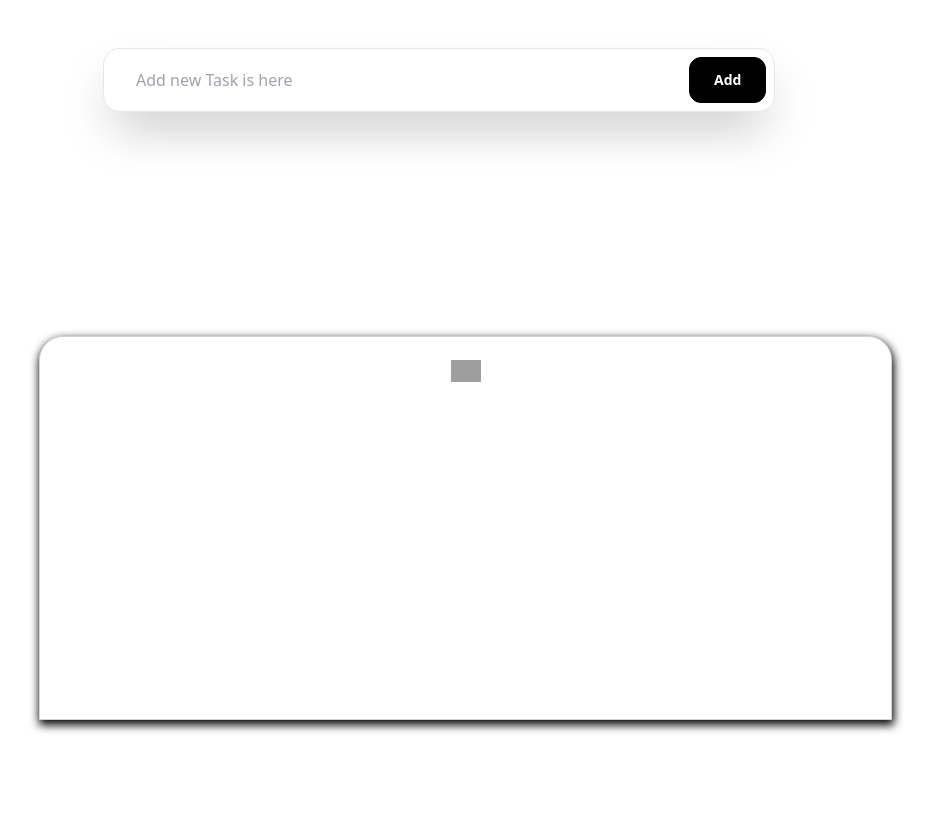
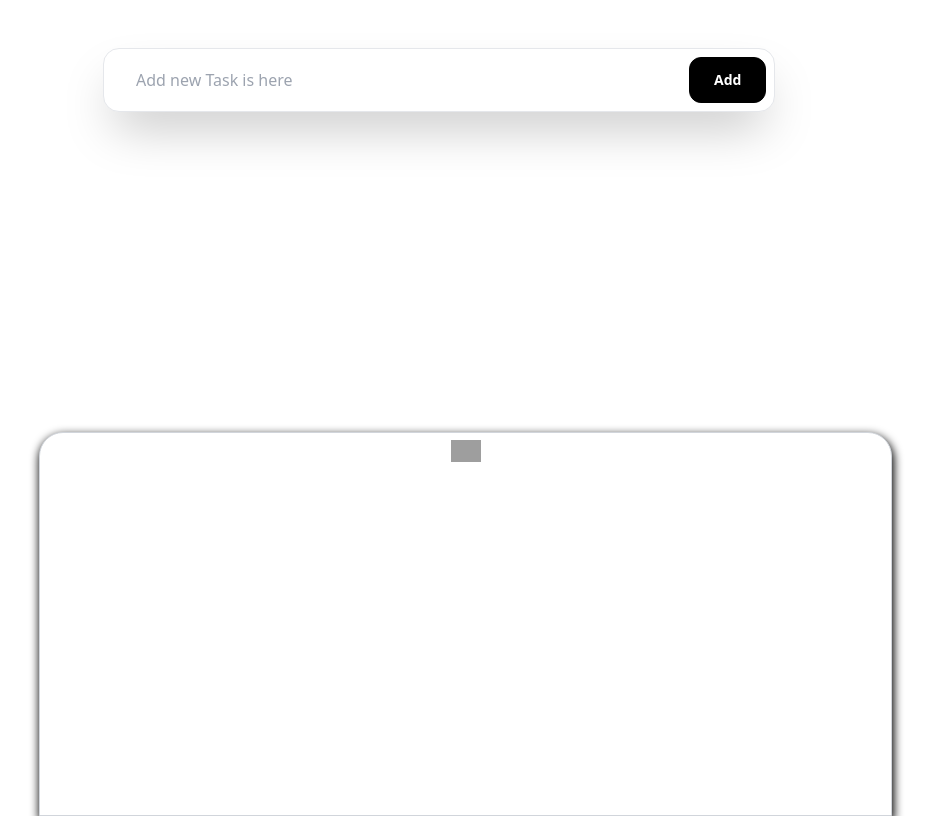
Before and after one commit to syam-ts/TODO, a website: page index.html in a window 1280 px wide. Shown: the whole page, without its empty margins (201-1133 px from the left). Drawn offline with nearby package versions, Linux system fonts and the light colour scheme; grey boxes are pictures that could not be loaded.

Commit message:
final updates

```diff
--- a/index.html
+++ b/index.html
@@ -54,7 +54,7 @@
     <section>
 <!-- table -->
  <table>
-    <div class="w-2/3 ml-60 mt-56 p-4 text-center rounded-t-3xl shadow-[1px_4px_10px_1px_rgba(0,0,0,1)] h-96 bg-white border border-gray-300">
+    <div class="w-2/3 ml-60 mt-80 text-center rounded-t-3xl shadow-[1px_4px_10px_1px_rgba(0,0,0,1)] h-96 bg-white border border-gray-300">
       <span id="tasks" class="font-bold text-3xl"></span>
 
       <button id="clearAll" class="hover:bg-sky-500 rounded-full" style="width:30px">
```
